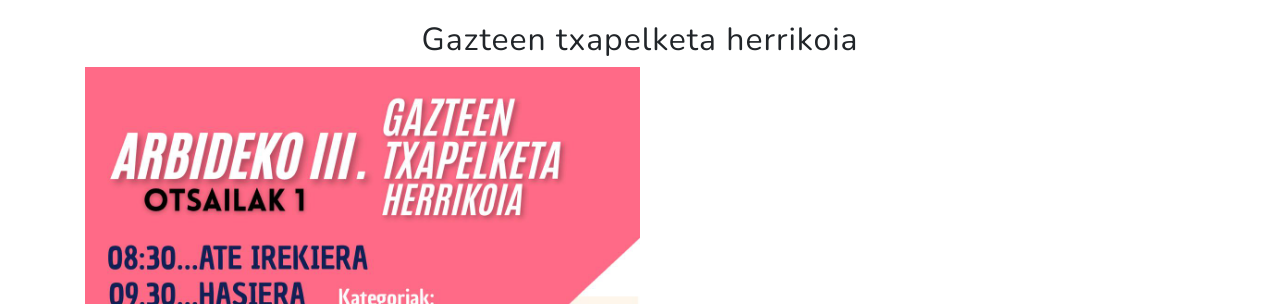
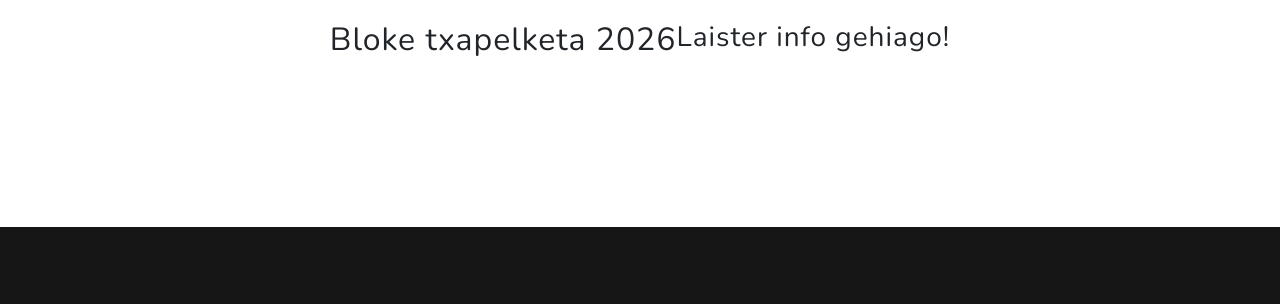
Before and after one commit to aitzol/arbide, a Gatsby site: page /bloke-txapelketa in a window 1280 px wide. Shown: the part 139-443 px from the top of the page. Built offline with nearby package versions, Linux system fonts and the light colour scheme; Gatsby itself is replaced by a stand-in of ours.

Commit message:
Mezu tenporala atera

```diff
--- a/src/pages/bloke-txapelketa.js
+++ b/src/pages/bloke-txapelketa.js
@@ -6,8 +6,8 @@ import Header from '../components/Header';
 import Footer from '../components/Footer';
 import SocialLinks from '../components/SocialLinks';
 
-import kartela from '../assets/images/gazte-bloke-txapelketa-2026.jpeg';
-
+//import kartela from '../assets/images/gazte-bloke-txapelketa-2026.jpeg';
+/*
 const RokodromoaPage = () => (
   <Layout>
     <Header />
@@ -15,7 +15,7 @@ const RokodromoaPage = () => (
     <section id="bloke-txapelketa" className="projects-section">
       <div className="container">
         <div className="row justify-content-center no-gutters mb-5 mb-lg-0">
-          <h2>Gazteen txapelketa herrikoia</h2>
+          <h2>Bloke txapelketa 2026</h2>
         </div>
         <div className="row justify-content-center no-gutters mb-5 mb-lg-0">
           <div className="col-lg-6">
@@ -35,6 +35,7 @@ const RokodromoaPage = () => (
             </div>
           </div>
         </div>
+
       </div>
 
 
@@ -43,5 +44,21 @@ const RokodromoaPage = () => (
     <SocialLinks />
     <Footer />
     </Layout>
+);*/
+const RokodromoaPage = () => (
+  <Layout>
+    <Header />
+
+    <section id="bloke-txapelketa" className="projects-section">
+      <div className="container">
+        <div className="row justify-content-center no-gutters mb-5 mb-lg-0">
+          <h2>Bloke txapelketa 2026</h2>
+          <h3>Laister info gehiago!</h3>
+        </div>
+      </div>
+    </section>
+    <SocialLinks />
+    <Footer />
+    </Layout>
 );
 export default RokodromoaPage;
```
